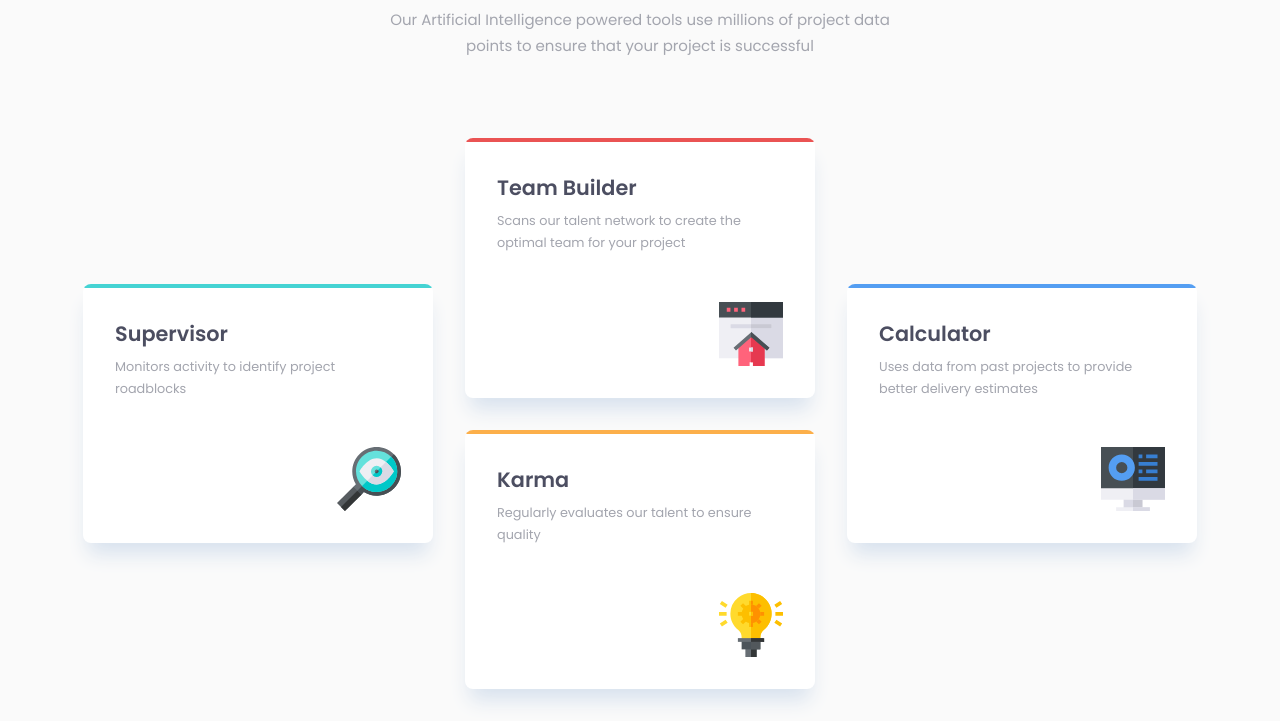
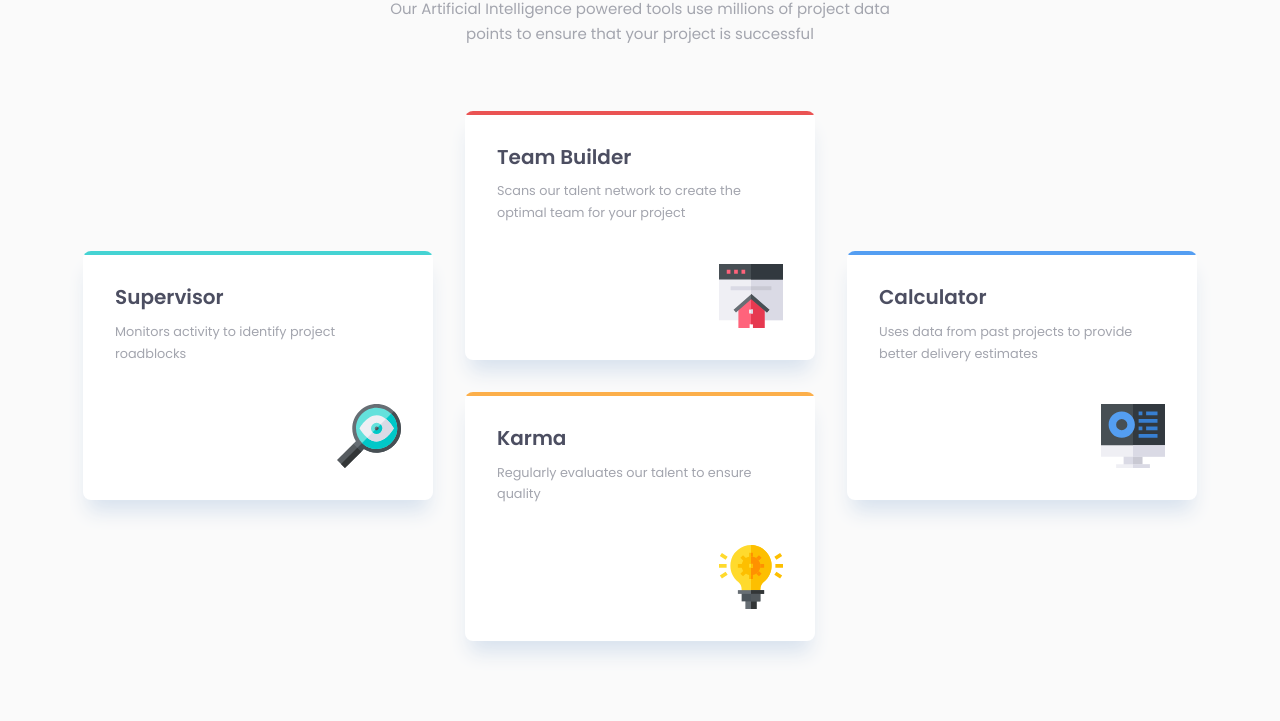
Before and after one commit to mk2-mc/Four-Card-Feature-Section, a plain HTML site: page index.html in a window 1280 px wide. Shown: the part 201-922 px from the top of the page. After the commit the page ends 874 px from the top, so only its background shows below. Drawn offline with Linux system fonts and the light colour scheme.

Commit message:
Update styles.css

```diff
--- a/styles.css
+++ b/styles.css
@@ -34,11 +34,11 @@ body {
 }
 
 h1, h2, h3 {
+  line-height: 1.4;
   color: var(--clr-neutral-600);
 }
 
 h1, h2 {
-  line-height: 1.5;
   font-size: clamp(1.5rem, 4vw, 2.25rem);
 }
 
@@ -47,7 +47,7 @@ h1 {
 }
 
 h3 {
-  font-size: 1.3rem;
+  font-size: 1.25rem;
 }
 
 header {
@@ -57,13 +57,13 @@ header {
 
 header p {
   max-width: 32rem;
-  margin-top: 1.25rem;
+  margin-top: 1rem;
 }
 
 .card-container {
   display: grid;
   gap: 2rem;
-  margin-top: 5rem;
+  margin-top: 4rem;
 }
 
 .card {
@@ -105,12 +105,12 @@ header p {
 }
 
 .card p {
-  margin-top: 0.3rem;
+  margin-top: 0.6rem;
   font-size: 0.8rem;
 }
 
 .icon {
-  margin-top: 3rem;
+  margin-top: 2.5rem;
   margin-left: auto;
 }
 
```
